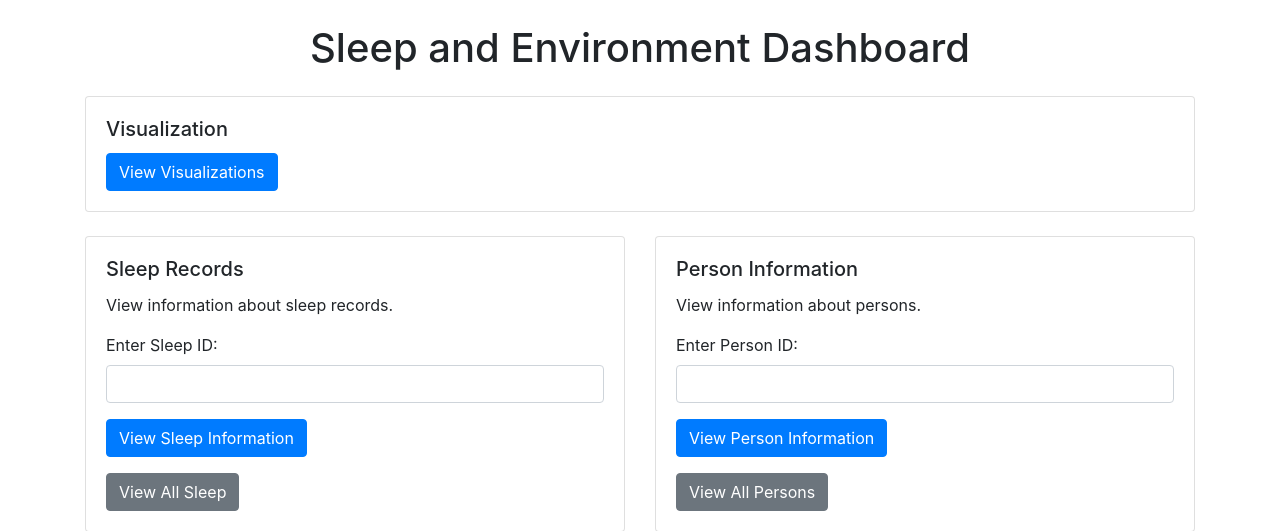
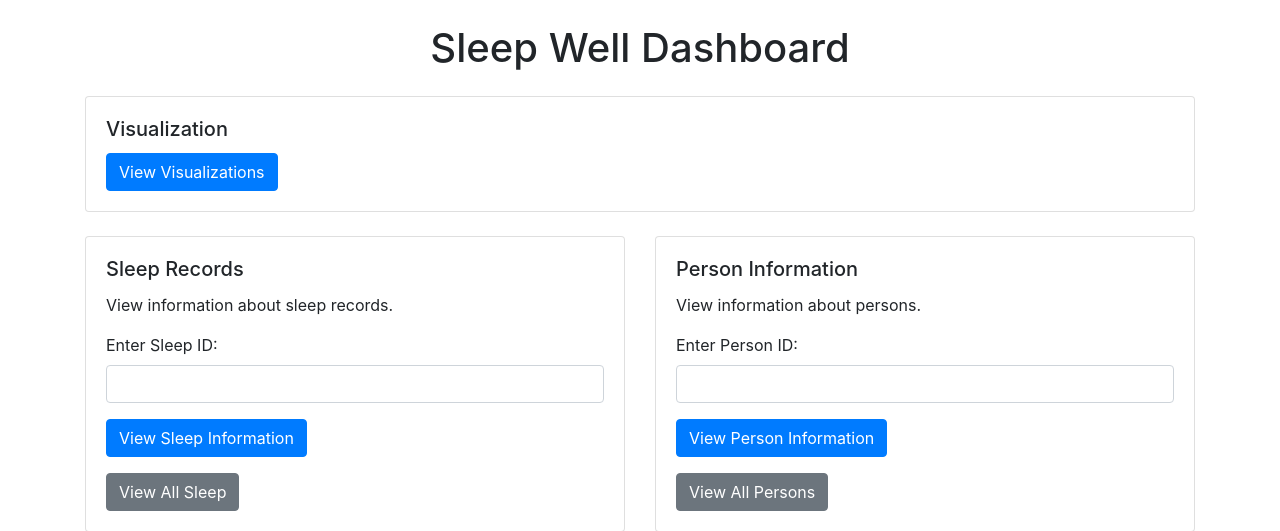
Before and after one commit to Nantawat6510545543/sleep-well, a Django app: page / in a window 1280 px wide. Shown: the top 531 px of the page. Run offline with Django 5.2, Linux system fonts and the light colour scheme; some libraries are stand-ins or nearby versions.

Commit message:
update README.md

```diff
--- a/myapi/templates/myapi/index.html
+++ b/myapi/templates/myapi/index.html
@@ -12,7 +12,7 @@
 
 <body>
 <div class="container mt-4">
-    <h1 class="text-center mb-4">Sleep and Environment Dashboard</h1>
+    <h1 class="text-center mb-4">Sleep Well Dashboard</h1>
     <div class="row">
         <div class="col-md-12">
             <div class="card">
```
Also changed, not shown: README.md.
